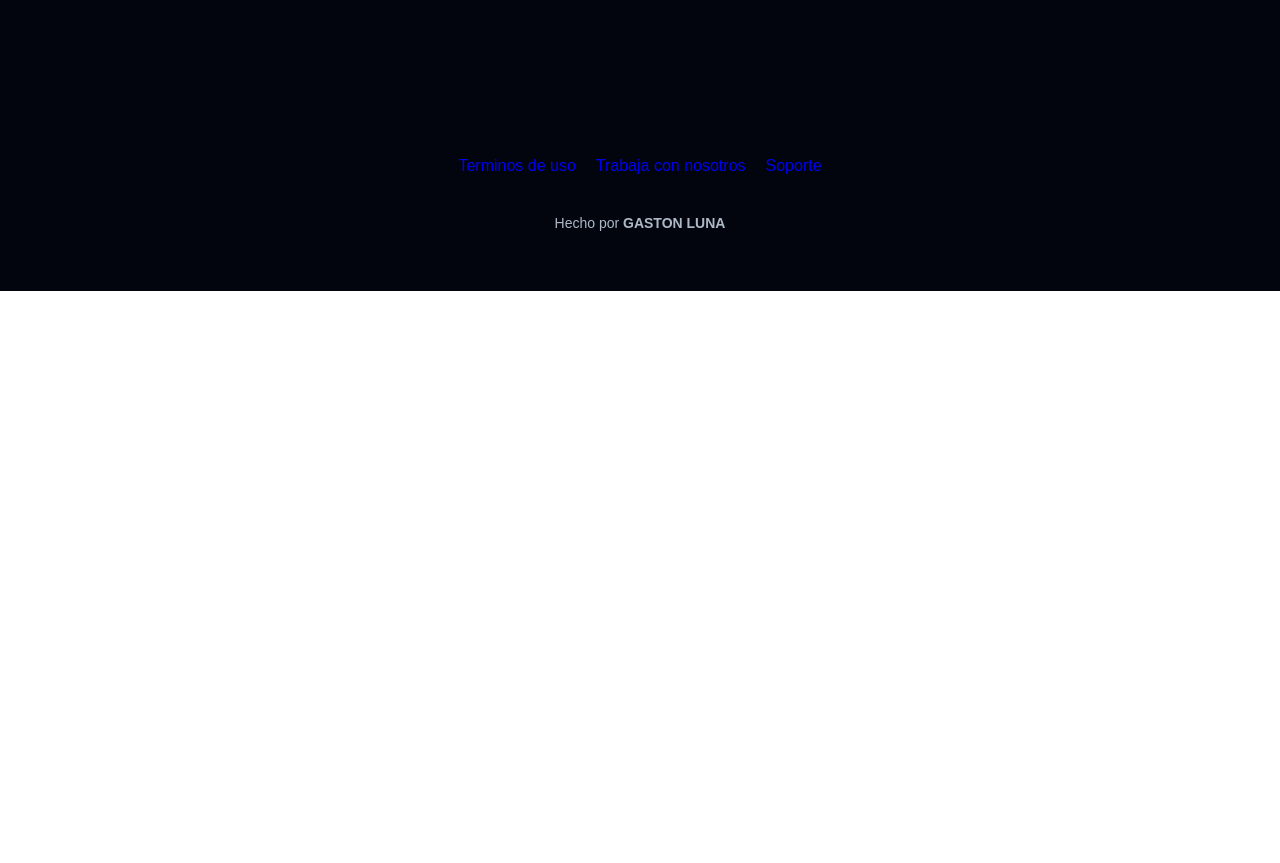
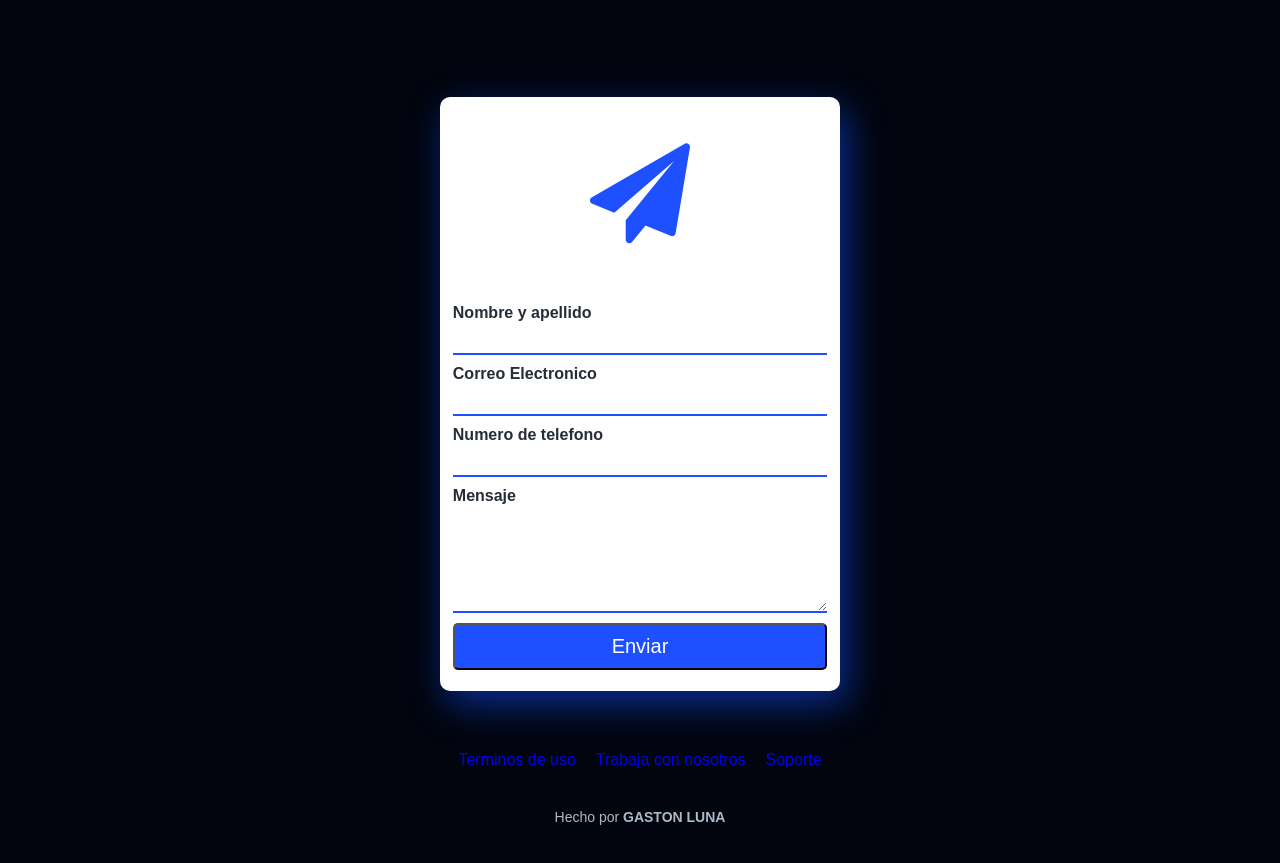
Before and after one commit to gastonluna/Trabajo-Integrador, a plain HTML site: page index.html in a window 1280 px wide. Shown: the part 2335-3198 px from the top of the page. Before the commit the page ends 2626 px from the top, so only its background shows below. Drawn offline with Linux system fonts and the light colour scheme.

Commit message:
contacto

```diff
--- a/assets/mediaqueries.css
+++ b/assets/mediaqueries.css
@@ -87,10 +87,6 @@
     .category{
         width: 120px;
     }
-
-
-
-
 }
 
 @media (max-width: 576px) {
--- a/index.html
+++ b/index.html
@@ -6,6 +6,7 @@
     <meta name="viewport" content="width=device-width, initial-scale=1.0">
     <link rel="stylesheet" href="./assets/styles.css">
     <link rel="stylesheet" href="./assets/mediaqueries.css">
+    <link rel="stylesheet" href="https://stackpath.bootstrapcdn.com/font-awesome/4.7.0/css/font-awesome.min.css">
     <title>Moon AudioCar</title>
 </head>
 <body>
@@ -241,8 +242,27 @@
 
             </div>
         </section>
-        <section class="contacto">
+        <section class="form-contact">
+            <div class="top-contact">
+                <span>
+                    <i class="fa fa-paper-plane"></i>
+                </span>
+            </div>
+            <form action="" class="contact">
+                <label for="Nombres">Nombre y apellido</label>
+                <input type="text" name="nombre" id="nombres">
 
+                <label for="correo">Correo Electronico</label>
+                <input type="text" name="correo" id="correo">
+
+                <label for="celular">Numero de telefono</label>
+                <input type="text" name="celular" id="celular">
+
+                <label for="mensaje">Mensaje</label>
+                <textarea name="mensaje" id="mensaje"></textarea>
+                <input type="submit" value="Enviar">
+
+            </form>
         </section>
 
 
```
